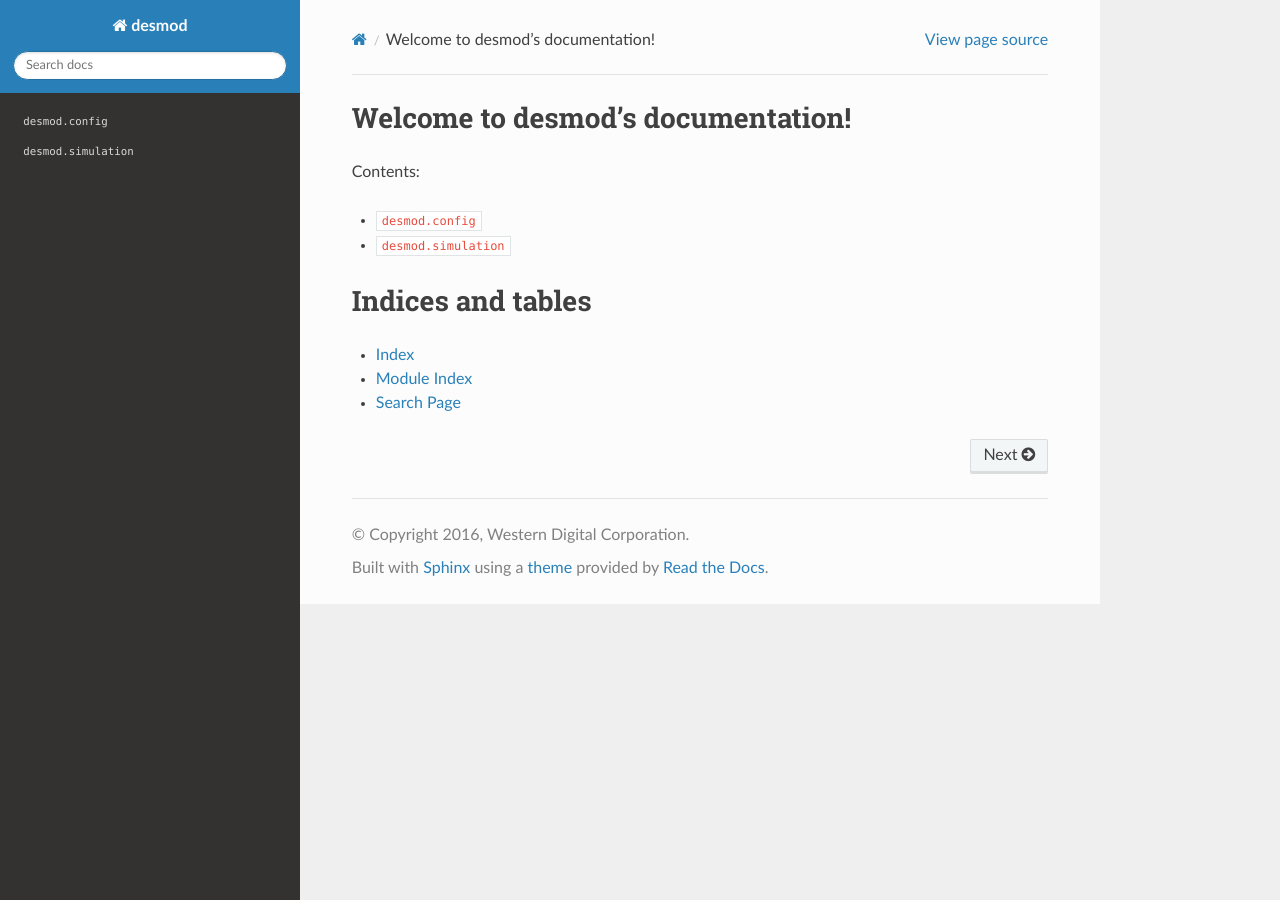
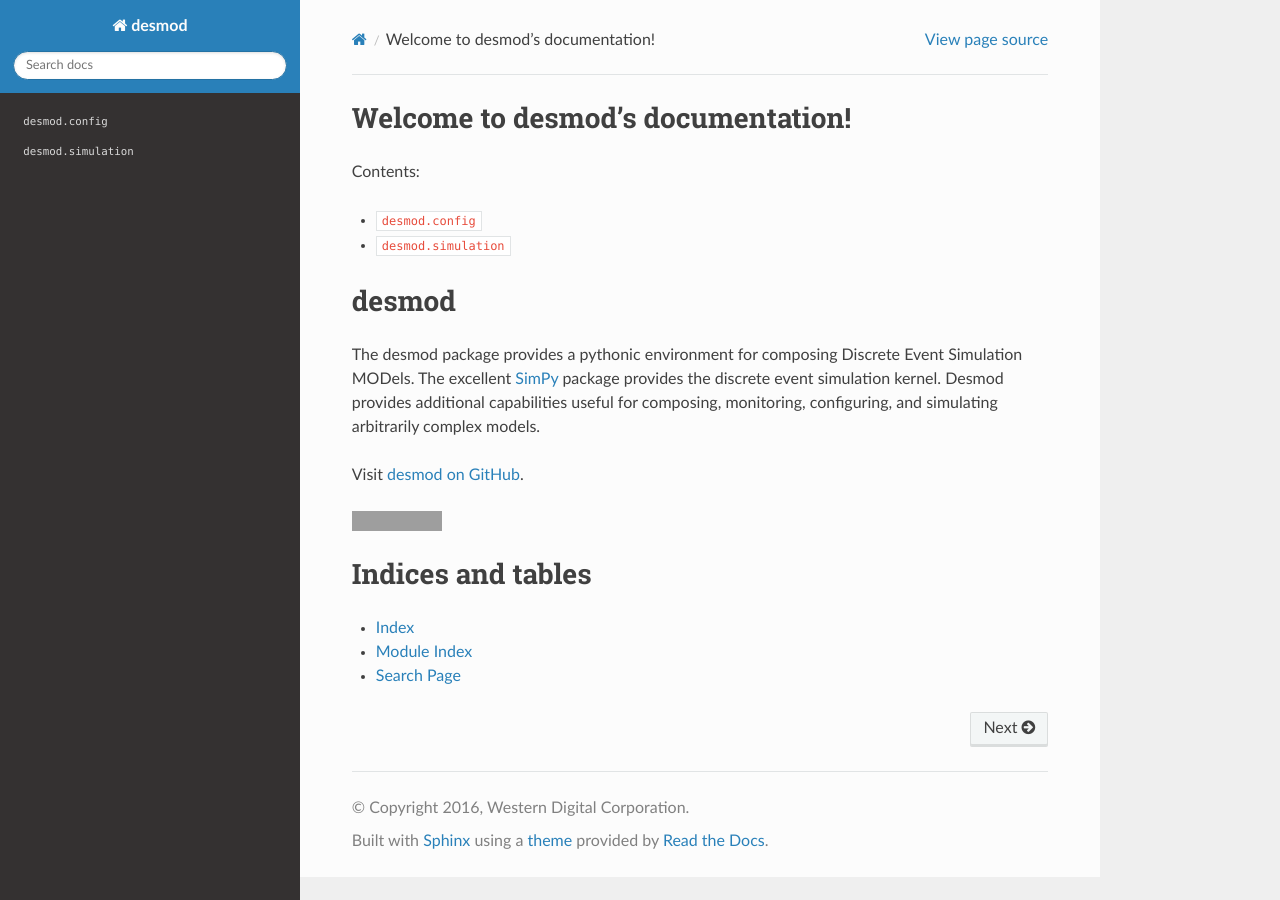
Before and after one commit to westerndigitalcorporation/desmod, a Sphinx documentation site: the page built from docs/index.rst, in a window 1280 px wide. Built offline with Sphinx 7.4.7 and the Read the Docs theme 2.0.0, drawn with Linux system fonts in a browser that asks for light colours; pages that are not in the unit, such as notebooks, are missing from menus; the version number could not be read and is left out; grey boxes are pictures that could not be loaded.

Commit message:
Add readthedocs.io link in README.rst

```diff
--- a/README.rst
+++ b/README.rst
@@ -8,3 +8,9 @@
 and simulating arbitrarily complex models.
 
 __ https://simpy.readthedocs.io/en/latest/
+
+Visit `desmod on GitHub <https://github.com/SanDisk-Open-Source/desmod/>`_.
+
+.. image:: https://readthedocs.org/projects/desmod/badge/?version=latest
+    :target: http://desmod.readthedocs.io/en/latest/
+    :alt: Documentation Status
--- a/docs/index.rst
+++ b/docs/index.rst
@@ -14,6 +14,9 @@
    desmod.simulation
 
 
+.. include:: ../README.rst
+
+
 Indices and tables
 ==================
 
```
